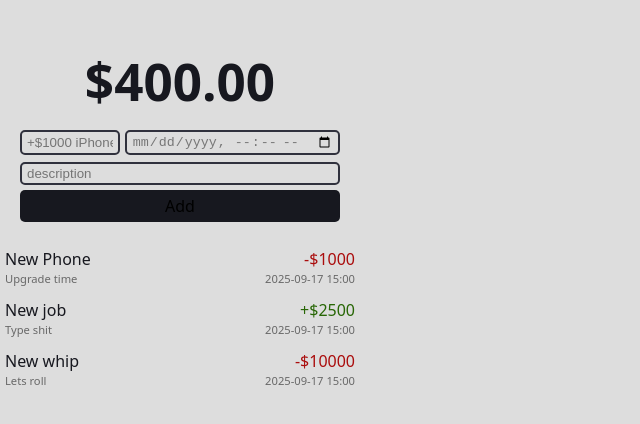
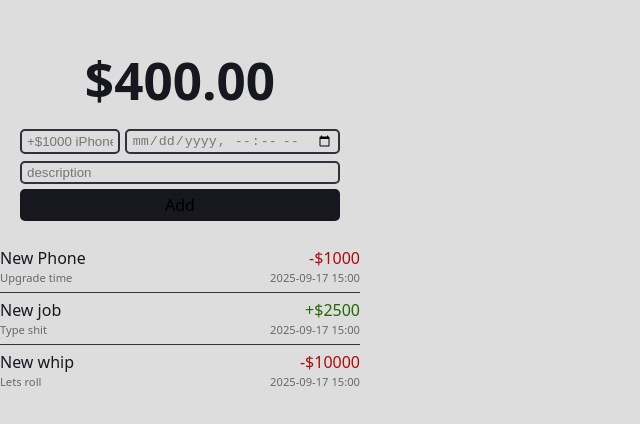
Before and after one commit to amirul1709/money-tracker, a React (Vite) app: page / in a window 1280 px wide. Shown: the part 176-600 px from the top of the page, without its empty margins (0-640 px from the left). Built offline with nearby package versions, Linux system fonts and the light colour scheme.

Commit message:
Update App.css

```diff
--- a/src/App.css
+++ b/src/App.css
@@ -50,13 +50,18 @@
 }
 
 .transactions {
-  margin-top: 5px;
+  margin-top: 10px;
 }
 
 .transaction {
   display: flex;
-  padding: 5px 5px;
+  padding: 5px 0px;
   justify-content: space-between;
+  border-top: 1px solid #30313d;
+}
+
+.transaction:first-child {
+  border-top: 0;
 }
 
 .transaction .name {
```
